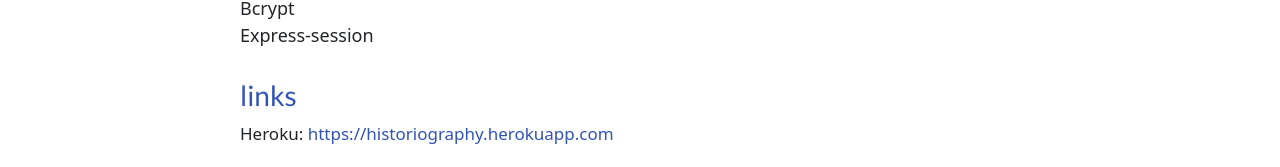
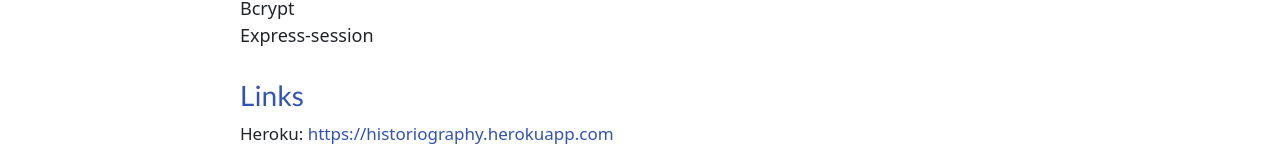
Before and after one commit to stephtf/stephtf, a React (Create React App) app in the folder portfolio/: page /project-3 in a window 1280 px wide. Shown: the part 1439-1606 px from the top of the page. Built offline with nearby package versions, Linux system fonts and the light colour scheme.

Commit message:
update typo on project links

```diff
--- a/portfolio/src/components/project-components/Project1.js
+++ b/portfolio/src/components/project-components/Project1.js
@@ -31,7 +31,7 @@ const Project1 = () => {
                     <li>CSS/Bootstrap</li>
                     <li>Figma</li>
                 </ul>
-                <h3 className='mt-4'>links</h3>
+                <h3 className='mt-4'>Links</h3>
                 <p>Github Repo: <a href='https://github.com/rwood022/goGirl.git' target='_blank' rel='noreferrer' className='blue-link'>https://github.com/rwood022/goGirl.git</a></p>
 
                 </div>
--- a/portfolio/src/components/project-components/Project2.js
+++ b/portfolio/src/components/project-components/Project2.js
@@ -27,7 +27,7 @@ const Project2 = () => {
                     <li>Socket.io</li>
                     <li>Figma</li>
                 </ul>
-                <h3 className='mt-4'>links</h3>
+                <h3 className='mt-4'>Links</h3>
                 <p>Heroku: <a href='https://secret-falls-29125.herokuapp.com/' target='_blank' rel='noreferrer' className='blue-link'>https://secret-falls-29125.herokuapp.com</a></p>
                 <p>Github Repo: <a href='https://github.com/caitlinw29/mentor-monkey' target='_blank' rel='noreferrer' className='blue-link'>https://github.com/caitlinw29/mentor-monkey</a></p>
 
--- a/portfolio/src/components/project-components/Project3.js
+++ b/portfolio/src/components/project-components/Project3.js
@@ -27,7 +27,7 @@ const Project3 = () => {
                 <li>Bcrypt</li>
                 <li>Express-session</li>
             </ul>
-            <h3 className='mt-4'>links</h3>
+            <h3 className='mt-4'>Links</h3>
             <p>Heroku: <a href='https://historiography.herokuapp.com' target='_blank' rel='noreferrer' className='blue-link'>https://historiography.herokuapp.com</a></p>
             <p>Github Repo: <a href='https://github.com/stephtf/historiography' target='_blank' rel='noreferrer' className='blue-link'>https://github.com/stephtf/historiography</a></p>
 
--- a/portfolio/src/components/project-components/Project4.js
+++ b/portfolio/src/components/project-components/Project4.js
@@ -25,7 +25,7 @@ const Project4 = () => {
                     <li>Giphy API</li>
                     <li>Figma</li>
                 </ul>
-                <h3 className='mt-4'>links</h3>
+                <h3 className='mt-4'>Links</h3>
                 <p>Github Pages: <a href='https://rwashi690.github.io/Urban_Dictionary_and_Memes' target='_blank' rel='noreferrer' className='blue-link'>https://rwashi690.github.io/Urban_Dictionary_and_Memes</a></p>
                 <p>Github Repo: <a href='https://github.com/rwashi690/Urban_Dictionary_and_Memes' target='_blank' rel='noreferrer' className='blue-link'>https://github.com/rwashi690/Urban_Dictionary_and_Memes</a></p>
                 </div>
```
